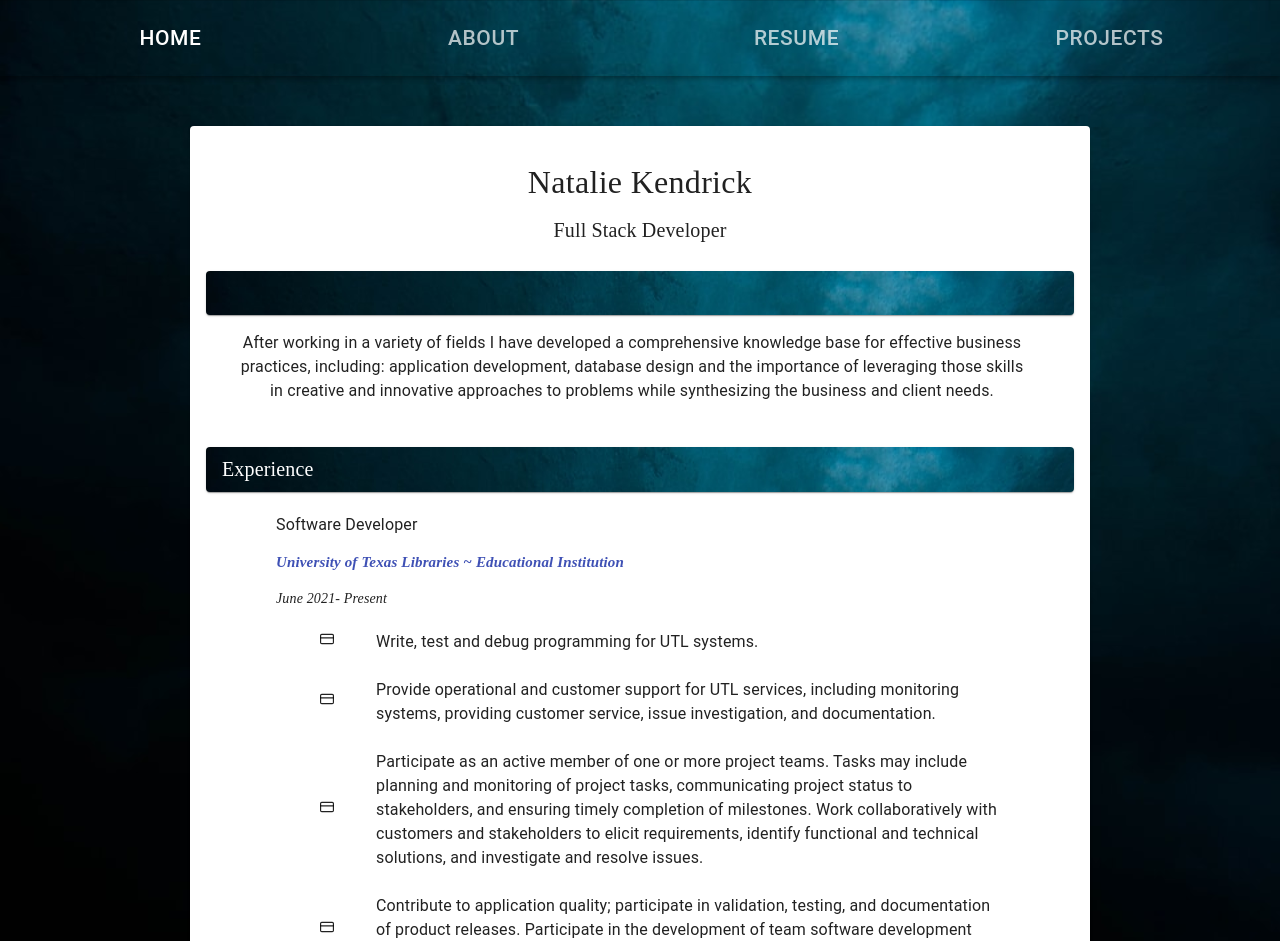
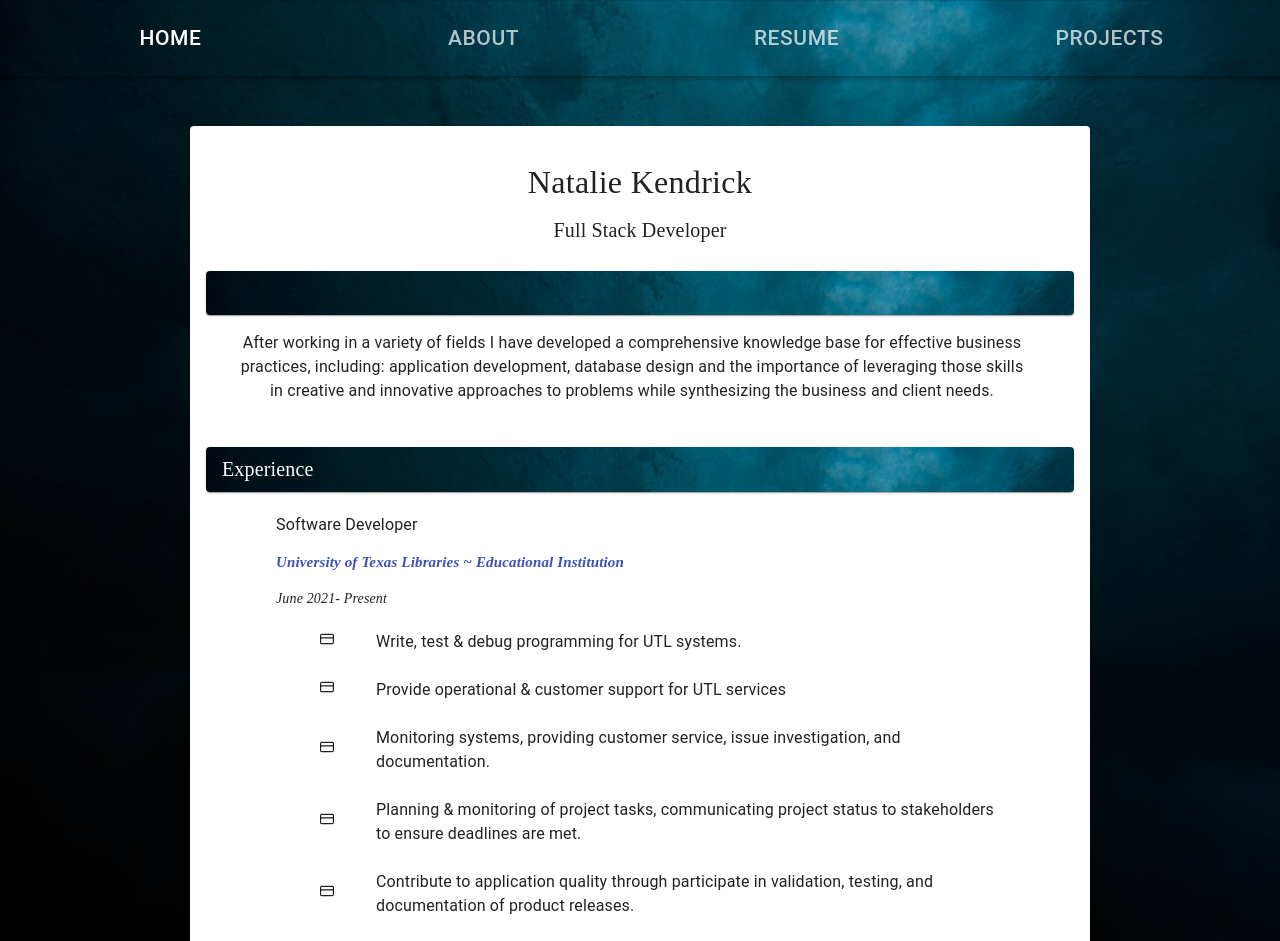
Before and after one commit to listenToRipley/nataliekendrick, a React (Create React App) app: page /resume in a window 1280 px wide. Shown: the top 941 px of the page. Built offline with nearby package versions, Linux system fonts and the light colour scheme.

Commit message:
update made to details

```diff
--- a/src/Components/ResumeExp.js
+++ b/src/Components/ResumeExp.js
@@ -120,11 +120,11 @@ const ResumeExp = () => {
       tenure: 'June 2021- Present',
       div: <FiCreditCard/>,
       res: [
-        'Write, test and debug programming for UTL systems.',
-        'Provide operational and customer support for UTL services, including monitoring systems, providing customer service, issue investigation, and documentation.', 'Participate as an active member of one or more project teams. Tasks may include planning and monitoring of project tasks, communicating project status to stakeholders, and ensuring timely completion of milestones.  Work collaboratively with customers and stakeholders to elicit requirements, identify functional and technical solutions, and investigate and resolve issues.',
-        'Contribute to application quality; participate in validation, testing, and documentation of product releases.  Participate in the development of team software development standards, process improvements, and technical documentation.',
-        'Keep up with technological trends and industry standards to ensure all products exhibit excellence in robustness, availability, security, data integrity, and failure tolerance.'
-
+        'Write, test & debug programming for UTL systems.',
+        'Provide operational & customer support for UTL services',
+        'Monitoring systems, providing customer service, issue investigation, and documentation.',
+        'Planning & monitoring of project tasks, communicating project status to stakeholders to ensure deadlines are met.',
+        'Contribute to application quality through participate in validation, testing, and documentation of product releases.'
       ],
     },
     {
```
